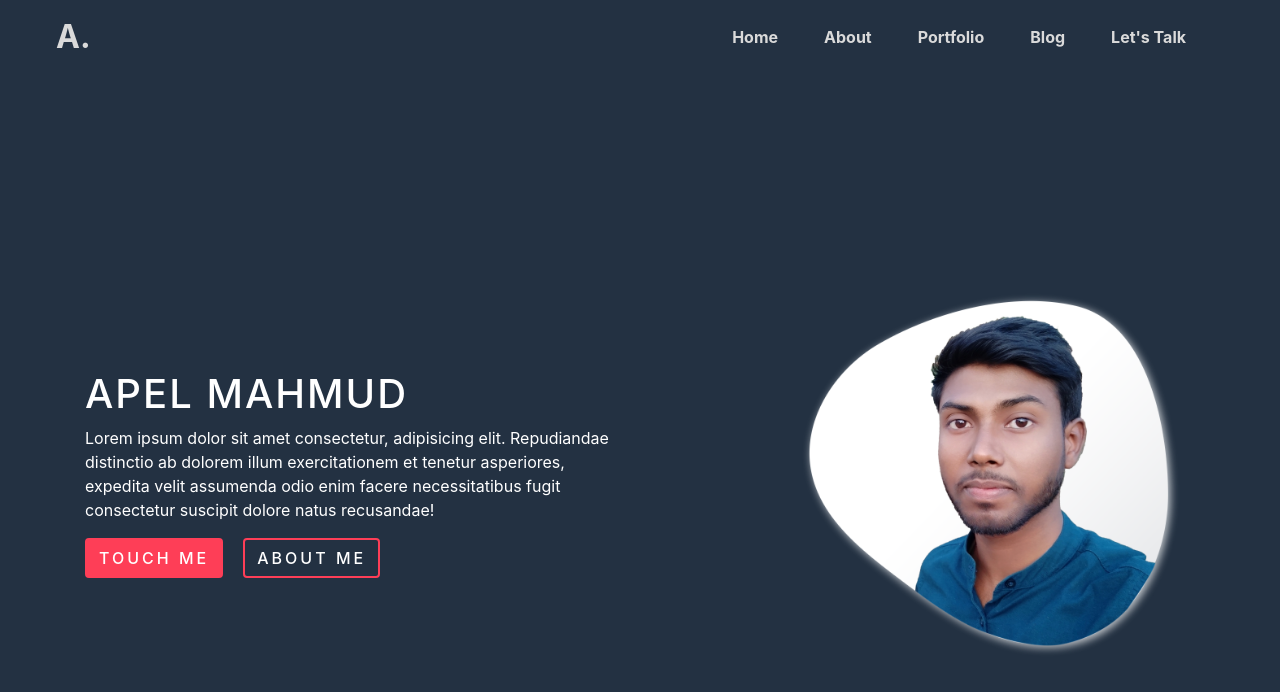
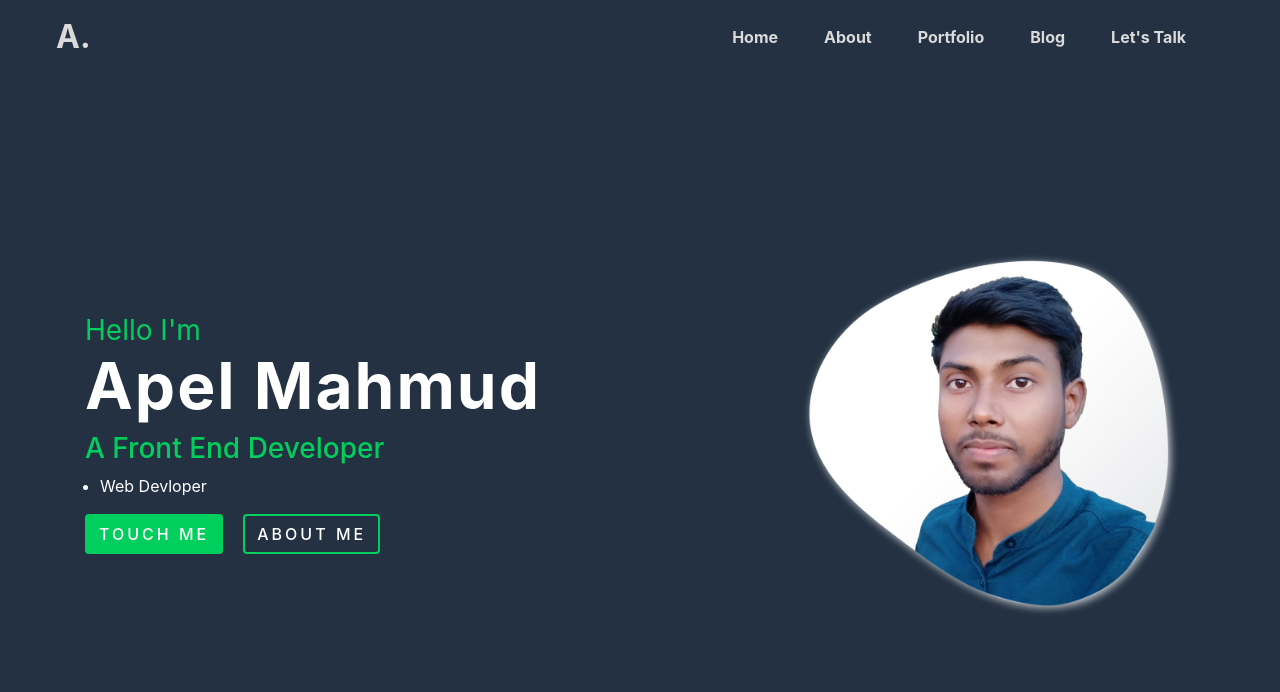
Before and after one commit to apelmahmudDev/apel-mahmud, a React (Create React App) app: page / in a window 1280 px wide. Shown: the top 692 px of the page. Built offline with nearby package versions, Linux system fonts and the light colour scheme.

Commit message:
Home page design is done

```diff
--- a/src/App.css
+++ b/src/App.css
@@ -29,3 +29,7 @@
 .brand-text-secondary {
     color: #FE3E57;
 }
+
+.brand-text-success {
+    color: #00CF5D;
+}
--- a/src/components/Blog/Blog.js
+++ b/src/components/Blog/Blog.js
@@ -1,38 +1,40 @@
 import React from 'react';
 import './Blog.css';
 import { FontAwesomeIcon } from '@fortawesome/react-fontawesome';
-import { faUserCircle, faCalendarAlt, faPlus  } from '@fortawesome/free-solid-svg-icons';
+import {
+	faUserCircle,
+	faCalendarAlt,
+	faPlus,
+} from '@fortawesome/free-solid-svg-icons';
 
-const Blog = () => {
+const Blog = ({ blog }) => {
 	return (
-        <div className="container">
-
-            <h1>This blog</h1>
 		<div className="card mb-3">
 			<div className="row no-gutters">
 				<div className="col-md-4">
-                <img src="https://neilpatel.com/wp-content/uploads/2017/08/blog.jpg" className="card-img" alt="" height="100%" />
+					<img src={blog.img} className="card-img" alt="" height="100%" />
 				</div>
 				<div className="col-md-8">
 					<div className="card-body">
-                    <h5 className="card-title">Card title</h5>
-                    <p>Lorem ipsum, dolor sit amet consectetur adipisicing elit. Repellendus deserunt iusto, praesentium debitis vel rem quisquam ea repudiandae necessitatibus, ratione qui explicabo facilis reprehenderit minus! Aut aspernatur fugiat illum cupiditate?</p>
+						<h5 className="card-title text-warning">{blog.title}</h5>
+						<p>{blog.description}</p>
 					</div>
 					<div className="d-flex justify-content-between card-footer">
-                    <p><FontAwesomeIcon icon={faUserCircle} />
-                        <span> By Apel Mahmud</span>
+						<p>
+							<FontAwesomeIcon icon={faUserCircle} />
+							<span> By {blog.author}</span>
 						</p>
-                    <p><FontAwesomeIcon icon={faCalendarAlt} />
-                        <span> 11 Aug 2020</span>
+						<p>
+							<FontAwesomeIcon icon={faCalendarAlt} />
+							<span> {blog.date}</span>
 						</p>
 						<strong>
 							<span>Read More </span>
 							<FontAwesomeIcon icon={faPlus} />
 						</strong>
 					</div>
-                <div className="blog-number bg-success">
-                    <h1 className="mt-3 ml-2">01</h1>
-                </div>
+					<div className={`blog-number ${blog.color}`}>
+						<h2 className="mt-3 ml-2">0{blog.number}</h2>
 					</div>
 				</div>
 			</div>
--- /dev/null
+++ b/src/components/Blogs/Blogs.js
@@ -0,0 +1,39 @@
+import React from 'react';
+import Blog from '../Blog/Blog';
+
+const Blogs = () => {
+	const blogs = [
+		{
+			number: 1,
+			title: 'Getting Started With React-router',
+			description: `It’s a popular tool that works well with React Router.
+            to get started with react-router. Firstly, you have to create a react app in your browser. then you can start with react-router. Don’t worry! I show you, how to connected routing in the react app.`,
+			img: 'https://miro.medium.com/max/875/1*OKCuASS6btoN8CMkHDyeTQ.jpeg',
+			author: 'Apel Mahmud',
+			date: '23 Jul 2020',
+			link: 'blank',
+			color: 'bg-primary',
+		},
+		{
+			number: 2,
+			title: 'Use Firebase With React',
+			description: `Today I will show you, How to start to react project with firebase as a beginner. it is very simple to do that. Firebase is a mobile and web application development platform. it is for backend development and google is its organizer. `,
+			img: 'https://miro.medium.com/max/875/1*duT8VkGS-rbBI8Fgx8dNZw.jpeg',
+			author: 'Apel Mahmud',
+			date: '24 Jul 2020',
+			link: 'blank',
+			color: 'bg-success',
+		},
+	];
+
+	return (
+		<div className="container">
+			<h1>This blog</h1>
+			{blogs.map((blog) => (
+				<Blog blog={blog} key={blog.number}></Blog>
+			))}
+		</div>
+	);
+};
+
+export default Blogs;
--- a/src/components/Home/Home.css
+++ b/src/components/Home/Home.css
@@ -1,9 +1,19 @@
 .home-height {
-    height: 100vh;
+    height: 90vh;
+}
+
+.home-list {
+    display: flex;
+    padding-left: 15px;
+    font-size: 16px;
+}
+
+.home-list li {
+    margin-right: 35px;
 }
 
 .touch-btn {
-    border: 2px solid #FE3E57;
+    border: 2px solid #00CF5D;
     font-weight: 500;
     text-transform: uppercase;
     color: #FFFFFF;
@@ -12,16 +22,16 @@
 
 .active-touch-btn{
     margin-right: 20px;
-    background: #FE3E57;
+    background: #00CF5D;
     color: #FFFFFF;
 }
 
 .touch-btn:hover {
-    background: #FE3E57;
+    background: #00CF5D;
     color: #FFFFFF;
 }
 
 .self-name {
+    font-size: 4em;
     letter-spacing: 2px;
-    text-transform: uppercase;
 }
--- a/src/components/Home/Home.js
+++ b/src/components/Home/Home.js
@@ -8,13 +8,27 @@ const Home = () => {
 		<div className="container">
 			<div className="row d-flex align-items-center justify-content-center home-height">
 				<div className="col-md-6">
-                    <h1 className="self-name">Apel Mahmud</h1>
-                    <p>Lorem ipsum dolor sit amet consectetur, adipisicing elit. Repudiandae distinctio ab dolorem illum exercitationem et tenetur asperiores, expedita velit assumenda odio enim facere necessitatibus fugit consectetur suscipit dolore natus recusandae!</p>
-                    <button className="btn touch-btn active-touch-btn">Touch me</button>
-                    <Link to="/about"><button className="btn touch-btn">About me</button></Link>
+					<h3 className="brand-text-success font-weight-normal m-0">
+						Hello I'm
+					</h3>
+					<h1 className="self-name font-weight-bold">Apel Mahmud</h1>
+					<h3 className="brand-text-success">A Front End Developer</h3>
+					<ul className="home-list">
+						<li>Web Devloper</li>
+					</ul>
+					<div className="mt-3">
+						<Link to="/contact">
+							<button className="btn touch-btn active-touch-btn">
+								Touch me
+							</button>
+						</Link>
+						<Link to="/about">
+							<button className="btn touch-btn">About me</button>
+						</Link>
+					</div>
 				</div>
 				<div className="col-md-6 text-right">
-                    <img src={selfImage} alt="" className="image-fluid w-75"/>
+					<img src={selfImage} alt="" className="image-fluid w-75" />
 				</div>
 			</div>
 		</div>
--- a/src/components/Routes/Routes.js
+++ b/src/components/Routes/Routes.js
@@ -3,9 +3,9 @@ import { Switch, Route } from 'react-router-dom';
 import Home from '../Home/Home';
 import About from '../About/About';
 import Navbar from '../Navbar/Navbar';
-import Blog from '../Blog/Blog';
 import Contact from '../Contact/Contact';
 import Portfolios from '../Portfolios/Portfolios';
+import Blogs from '../Blogs/Blogs';
 
 const Routes = () => {
 	return (
@@ -16,7 +16,7 @@ const Routes = () => {
 				<Route path="/home" component={Home} />
 				<Route path="/about" component={About} />
 				<Route path="/portfolio" component={Portfolios} />
-				<Route path="/blog" component={Blog} />
+				<Route path="/blog" component={Blogs} />
 				<Route path="/contact" component={Contact} />
 				<Route path="*">
 					<h1>Not found the page</h1>
```
Also changed, not shown: src/components/Blogs/Blogs.css (added). Lines whose indentation alone changed are shown as unchanged.
